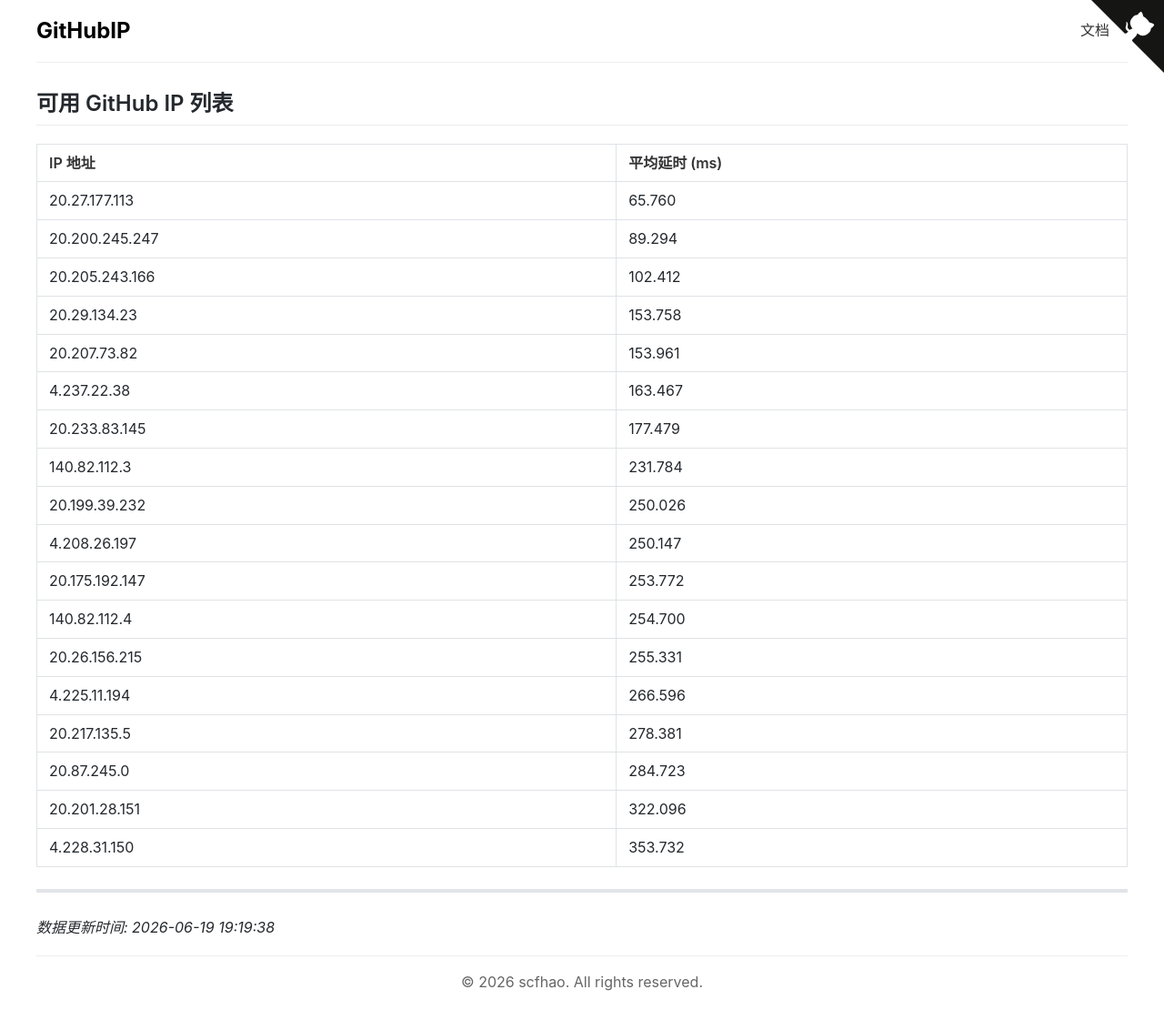
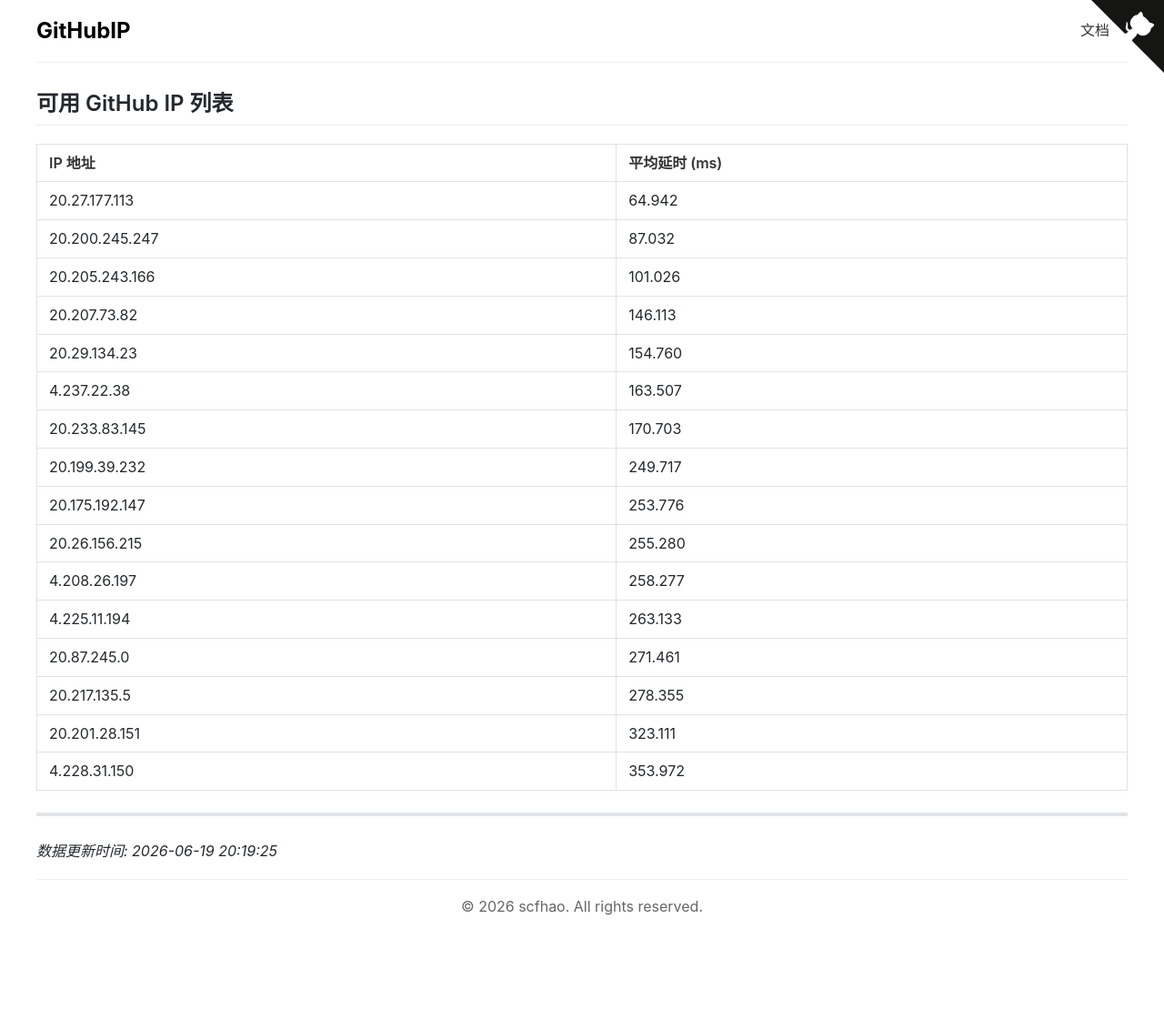
Before and after one commit to scfhao/GitHubIP, a Jekyll site: the page built from index.md, in a window 1280 px wide. Shown: the whole page at 91% size. Built offline with Jekyll 4.4.1, drawn with Linux system fonts in a browser that asks for light colours; after the commit the page ends 1026 px from its top, so only the background shows below that.

Commit message:
自动脚本执行 - 2026-06-19 20:19:25

```diff
--- a/index.md
+++ b/index.md
@@ -1,32 +1,30 @@
 ---
 layout: home
 title: GitHub IP 列表
-date: 2026-06-19 19:19:38
+date: 2026-06-19 20:19:25
 ---
 
 ## 可用 GitHub IP 列表
 
 | IP 地址 | 平均延时 (ms) |
 |---------|--------------|
-| 20.27.177.113 | 65.760 |
-| 20.200.245.247 | 89.294 |
-| 20.205.243.166 | 102.412 |
-| 20.29.134.23 | 153.758 |
-| 20.207.73.82 | 153.961 |
-| 4.237.22.38 | 163.467 |
-| 20.233.83.145 | 177.479 |
-| 140.82.112.3 | 231.784 |
-| 20.199.39.232 | 250.026 |
-| 4.208.26.197 | 250.147 |
-| 20.175.192.147 | 253.772 |
-| 140.82.112.4 | 254.700 |
-| 20.26.156.215 | 255.331 |
-| 4.225.11.194 | 266.596 |
-| 20.217.135.5 | 278.381 |
-| 20.87.245.0 | 284.723 |
-| 20.201.28.151 | 322.096 |
-| 4.228.31.150 | 353.732 |
+| 20.27.177.113 | 64.942 |
+| 20.200.245.247 | 87.032 |
+| 20.205.243.166 | 101.026 |
+| 20.207.73.82 | 146.113 |
+| 20.29.134.23 | 154.760 |
+| 4.237.22.38 | 163.507 |
+| 20.233.83.145 | 170.703 |
+| 20.199.39.232 | 249.717 |
+| 20.175.192.147 | 253.776 |
+| 20.26.156.215 | 255.280 |
+| 4.208.26.197 | 258.277 |
+| 4.225.11.194 | 263.133 |
+| 20.87.245.0 | 271.461 |
+| 20.217.135.5 | 278.355 |
+| 20.201.28.151 | 323.111 |
+| 4.228.31.150 | 353.972 |
 
 ---
 
-*数据更新时间: 2026-06-19 19:19:38*
+*数据更新时间: 2026-06-19 20:19:25*
```
